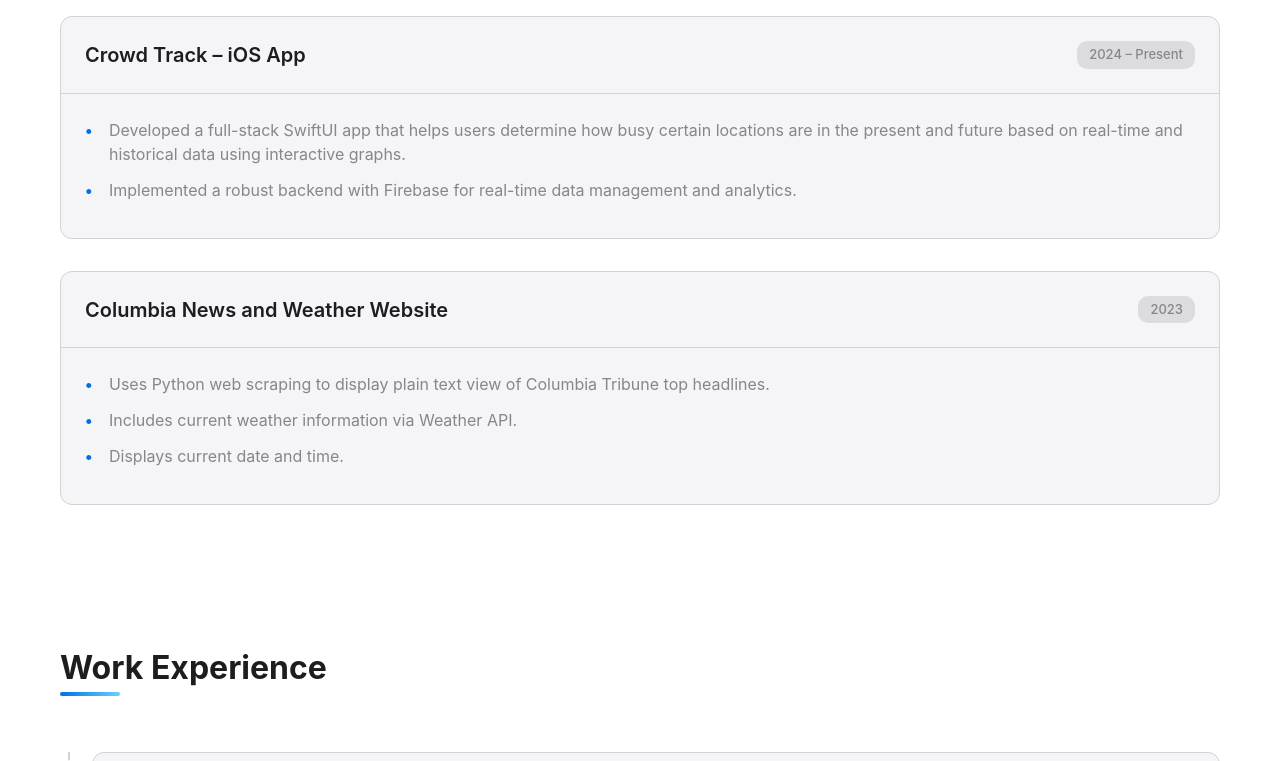
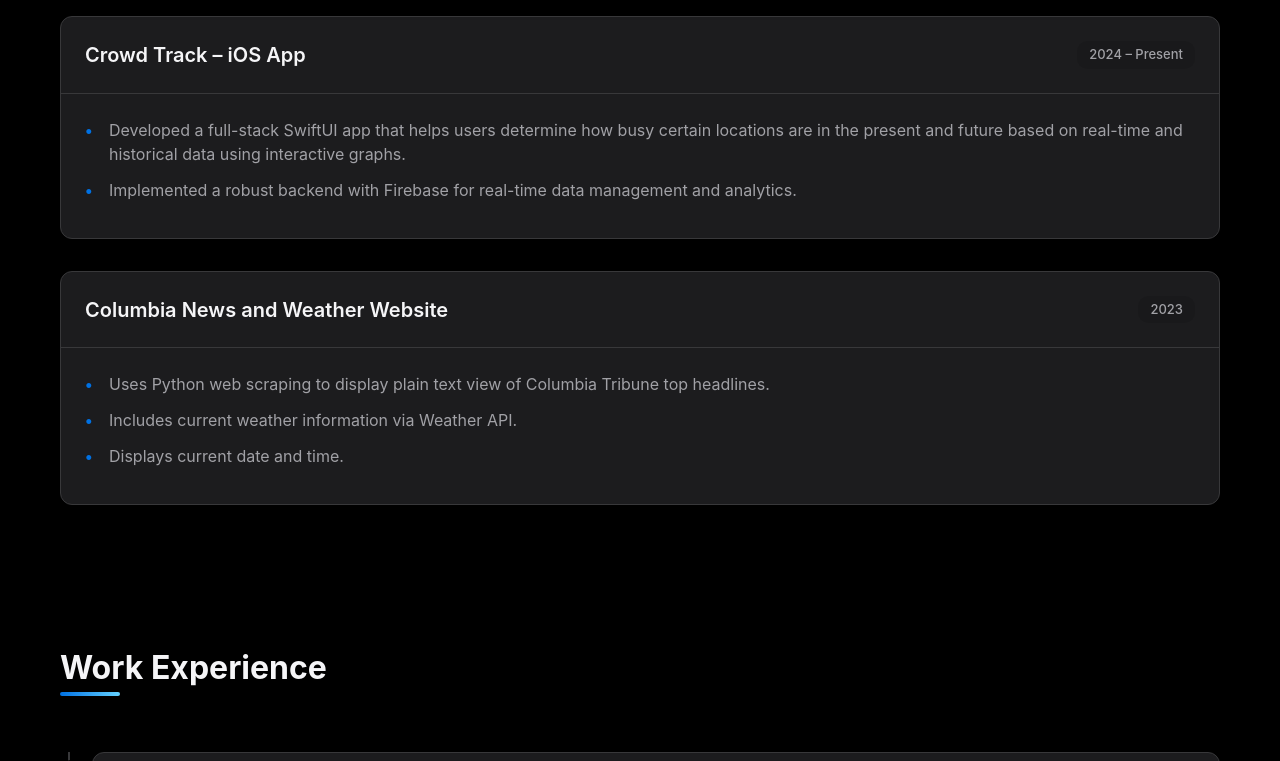
Before and after one commit to k-yleyoung/k-yleyoung.github.io, a website: page index.html in a window 1280 px wide. Shown: the part 376-1137 px from the top of the page. Drawn offline with Linux system fonts and the light colour scheme; a web font is replaced by a local one.

Commit message:
Changed website to be black all the time

```diff
--- a/src/css/apple-styles.css
+++ b/src/css/apple-styles.css
@@ -1,32 +1,20 @@
-/* Base Styles */
+/* Base Styles - Always Dark Theme */
 :root {
   --system-font: -apple-system, BlinkMacSystemFont, 'SF Pro Display', 'SF Pro Icons', 'Helvetica Neue', Helvetica, Arial, sans-serif;
   --primary-color: #0071e3;
-  --text-primary: #1d1d1f;
-  --text-secondary: #86868b;
-  --background: #ffffff;
-  --card-bg: #f5f5f7;
-  --card-hover: #e5e5ea;
-  --border-color: #d2d2d7;
+  --text-primary: #f5f5f7;
+  --text-secondary: #a1a1a6;
+  --background: #000000;
+  --card-bg: #1c1c1e;
+  --card-hover: #2c2c2e;
+  --border-color: #38383a;
   --success: #34c759;
   --error: #ff3b30;
   --warning: #ff9500;
   --info: #007aff;
   --radius: 12px;
-  --shadow: 0 4px 20px rgba(0, 0, 0, 0.08);
+  --shadow: 0 4px 20px rgba(0, 0, 0, 0.3);
   --transition: all 0.3s cubic-bezier(0.25, 0.8, 0.25, 1);
-}
-
-/* Dark Mode */
-@media (prefers-color-scheme: dark) {
-  :root {
-    --background: #000000;
-    --text-primary: #f5f5f7;
-    --text-secondary: #a1a1a6;
-    --card-bg: #1c1c1e;
-    --card-hover: #2c2c2e;
-    --border-color: #38383a;
-  }
 }
 
 /* Base Styles */
```
